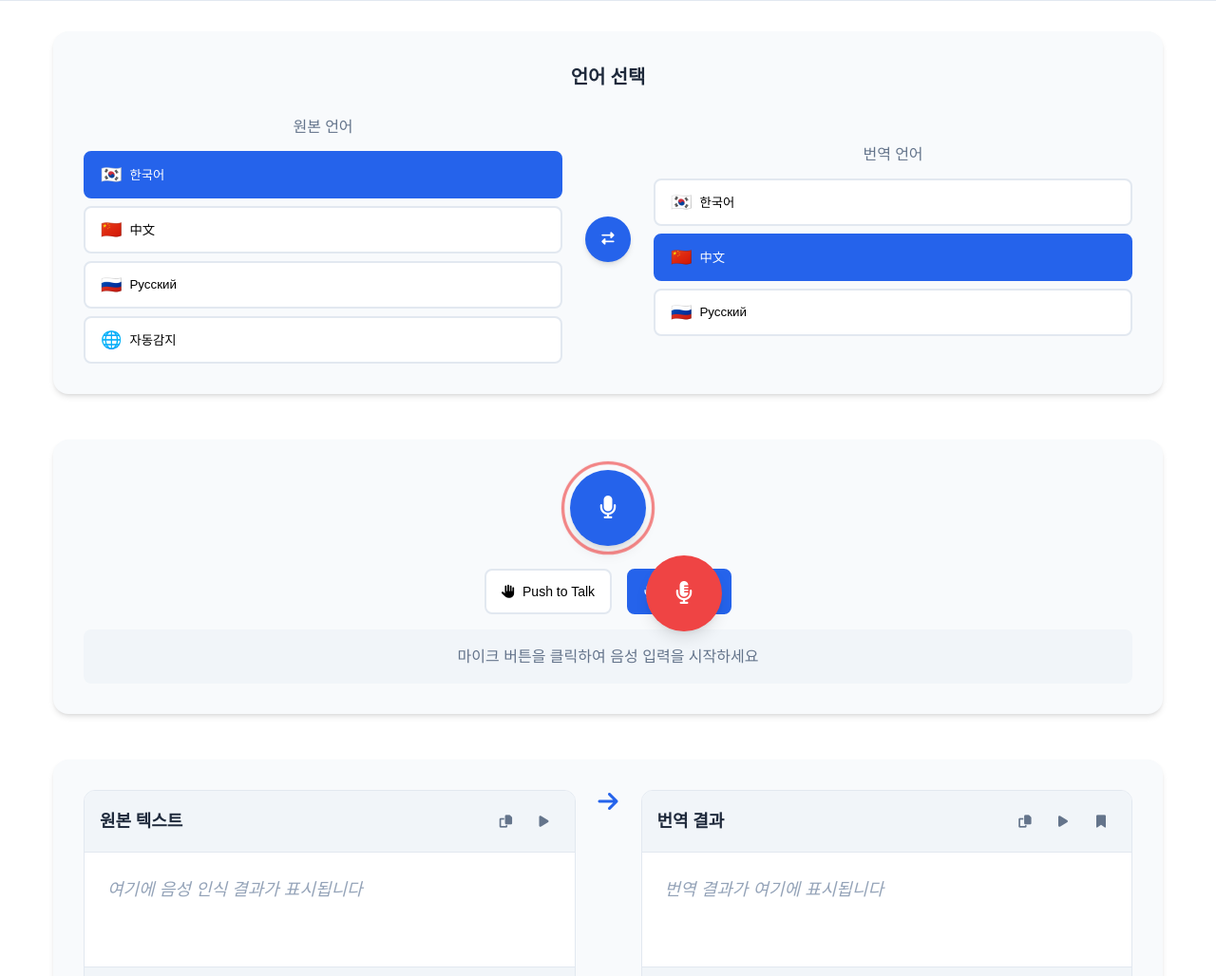
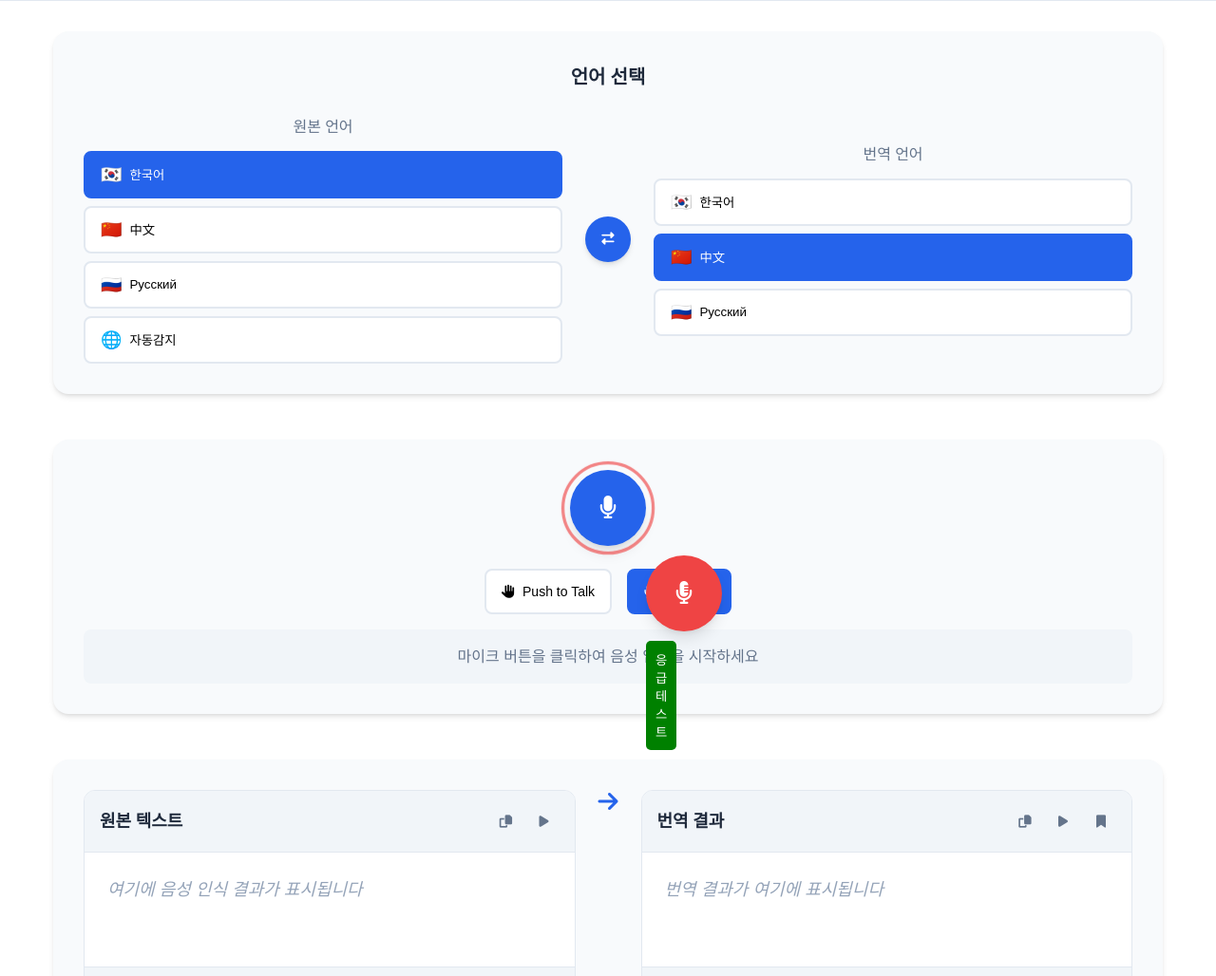
Before and after one commit to SNU-SE/RT_Translater, a plain HTML site: page index.html in a window 1280 px wide. Shown: the part 72-1100 px from the top of the page at 95% size. Drawn offline with Linux system fonts and the light colour scheme.

Commit message:
Critical Debug: Add emergency test button to verify basic onclick functionality

```diff
--- a/index.html
+++ b/index.html
@@ -124,6 +124,10 @@
                         <!-- 백업 마이크 버튼 -->
                         <button id="backupMicBtn" class="microphone-btn" style="position: absolute; top: 90px; background-color: #ef4444;" onclick="window.app && app.toggleRecording && app.toggleRecording(); alert('백업 마이크 버튼 작동!');" title="백업 마이크 버튼">
                             <i class="fas fa-microphone-alt"></i>
+                        </button>
+                        <!-- 응급 테스트 버튼 -->
+                        <button onclick="alert('응급 버튼 작동!'); console.log('응급 버튼 클릭됨');" style="position: absolute; top: 180px; background: green; color: white; padding: 10px; border: none; border-radius: 5px;">
+                            응급 테스트
                         </button>
                         <div class="recording-indicator" id="recordingIndicator">
                             <div class="pulse"></div>
```
